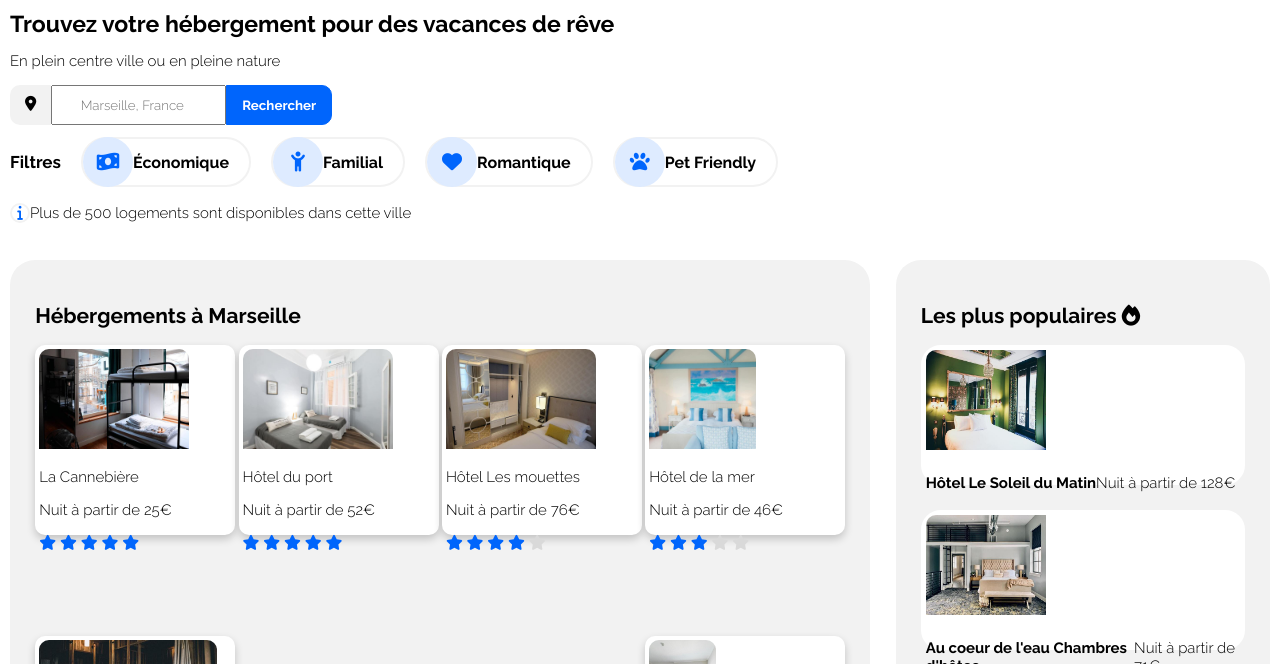
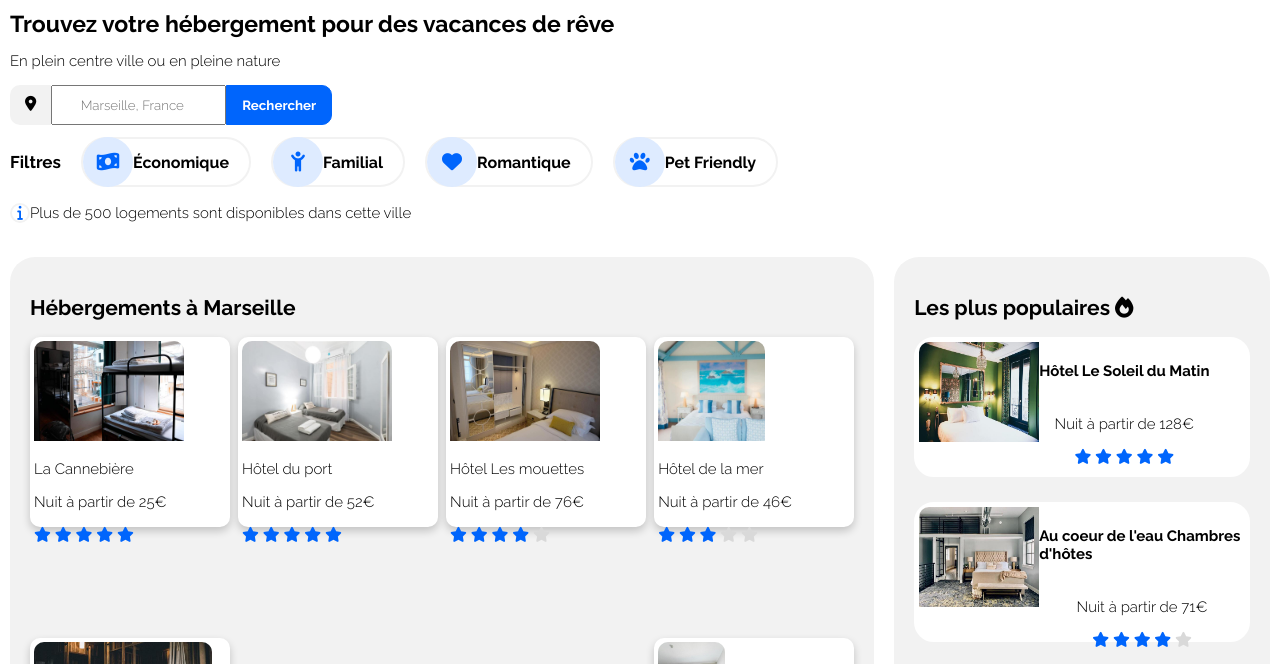
Before and after one commit to Nighteyes24/Booki, a plain HTML site: page index.html in a window 1280 px wide. Shown: the part 115-779 px from the top of the page. Drawn offline with Linux system fonts and the light colour scheme.

Commit message:
correction card container

```diff
--- a/index.html
+++ b/index.html
@@ -186,12 +186,12 @@
               <div class="pop-container">
                 <h4>Hôtel Le Soleil du Matin</h4>
                   <p>Nuit à partir de 128€</p>
-              </div>
-              <div class="card-footer"><i class="fa-solid fa-star card-star"></i>
-                <i class="fa-solid fa-star card-star"></i>
-                <i class="fa-solid fa-star card-star"></i>
-                <i class="fa-solid fa-star card-star"></i>
-                <i class="fa-solid fa-star card-star"></i>
+                  <span>
+                <i class="fa-solid fa-star bluestar"></i>
+                <i class="fa-solid fa-star bluestar"></i>
+                <i class="fa-solid fa-star bluestar"></i>
+                <i class="fa-solid fa-star bluestar"></i>
+                <i class="fa-solid fa-star bluestar"></i></span>
               </div>
             </div>
 
@@ -200,12 +200,13 @@
               <div class="pop-container">
                 <h4>Au coeur de l'eau Chambres d'hôtes</h4>
                   <p>Nuit à partir de 71€</p>
-              </div>
-              <div class="card-footer"><i class="fa-solid fa-star card-star"></i>
+                  <span>
+                  <i class="fa-solid fa-star bluestar"></i>
                   <i class="fa-solid fa-star bluestar"></i>
                   <i class="fa-solid fa-star bluestar"></i>
                   <i class="fa-solid fa-star bluestar"></i>
                   <i class="fa-solid fa-star greystar"></i>
+                </span>
               </div>
             </div>
 
@@ -214,13 +215,13 @@
               <div class="pop-container">
                 <h4>Hôtel Tout bleu et Blanc</h4>
                   <p>Nuit à partir de 68€</p>
-              </div>
-              <div class="card-footer">
+                <span>
                   <i class="fa-solid fa-star bluestar"></i>
                   <i class="fa-solid fa-star bluestar"></i>
                   <i class="fa-solid fa-star bluestar"></i>
                   <i class="fa-solid fa-star bluestar"></i>
-                <i class="fa-solid fa-star greystar"></i></div>
+                  <i class="fa-solid fa-star greystar"></i></span>
+              </div>
             </div>
           </div>
         </aside>
--- a/styles.css
+++ b/styles.css
@@ -186,9 +186,9 @@ header {
   width: 69%;
   min-height: 650px;
   border-radius: 25px;
-  padding: 2%;
+  padding: 20px;
   background-color: #f2f2f2;
-  margin: 1% 1% 1% 0;
+  margin: 10px 10px 10px 0;
 }
 .mars-hotels {
   display: flex;
@@ -242,9 +242,9 @@ header {
   width: 30%;
   min-height: 675px;
   border-radius: 25px;
-  padding: 2%;
+  padding: 20px;
   background-color: #f2f2f2;
-  margin: 1% 0 1% 1%;
+  margin: 10px 0 10px 10px;
 }
 .pop-hotels {
   display: flex;
@@ -253,6 +253,8 @@ header {
 }
 
 .pop-card {
+  display: flex;
+  flex-direction: row;
   min-width: 280px;
   height: 140px;
   background-color: #ffff;
@@ -272,6 +274,11 @@ header {
   display: flex;
   align-items: center;
   padding: 0px;
+}
+.pop-container{
+  display: flex;
+  flex-direction: column;
+
 }
 
 /*partie activités*/
```
Lines whose indentation alone changed are shown as unchanged.
